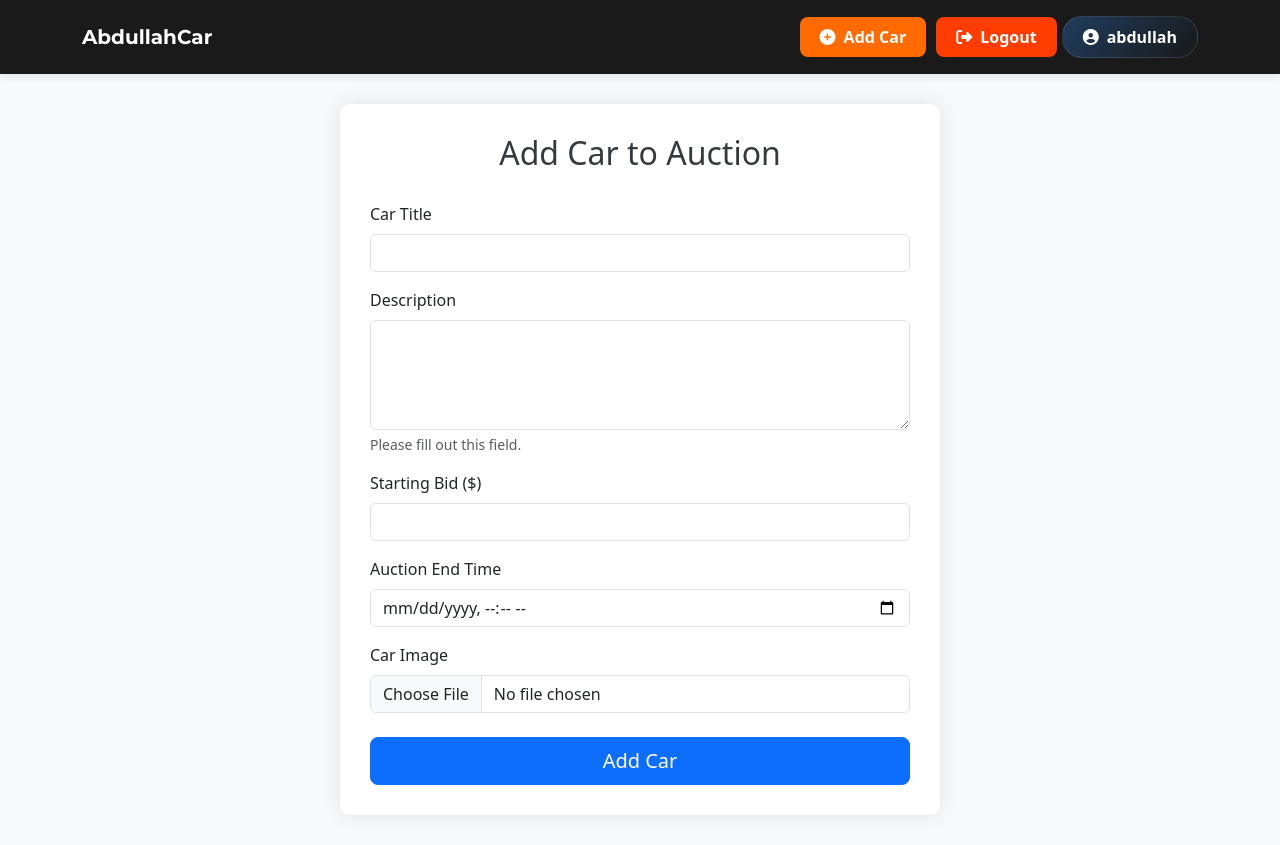
After one commit to muhammadabdullahgohar572/car_project_django, a Django app: page /Addcar/ in a window 1280 px wide. The commit adds this page. Run offline with Django 5.2, Linux system fonts and the light colour scheme; a user stored in the database is signed in.

Commit message:
first commit

```diff
--- a/Carswork/urls.py
+++ b/Carswork/urls.py
@@ -5,5 +5,6 @@ urlpatterns = [
    path('', views.Homepage, name="Home_page"),
    path('Register/', views.Register_view, name="Register_view"),
    path('Logout/', views.Logout, name="Logout"),
-   path('Login_view/',views.Login_view,name="Login_view")
+   path('Login_view/',views.Login_view,name="Login_view"),
+   path("Addcar/",views.AddCar,name="Addcar")
 ]
--- a/Carswork/views.py
+++ b/Carswork/views.py
@@ -2,6 +2,7 @@ from django.shortcuts import render, redirect
 from django.contrib.auth.forms import UserCreationForm, AuthenticationForm
 from django.contrib.auth import login, logout
 from .models import Car
+from django.contrib.auth.decorators import login_required
 
 def Homepage(request):
     carData = Car.objects.all()
@@ -36,3 +37,24 @@ def Login_view(request):
 def Logout(request):
     logout(request)
     return redirect("Home_page")
+
+@login_required
+def AddCar(request):
+    if request.method=="POST":
+        title=request.POST.get("title")
+        description=request.POST.get("description")
+        started_bid=request.POST.get("started_bid")
+        end_auction=request.POST.get("end_auction")
+        image=request.FILES.get("image");
+        Car.objects.create(
+            title=title,
+            description=description,
+            started_bid=started_bid,
+            end_auction=end_auction,
+            image=image,
+            owner=request.user
+        )
+
+
+
+    return render(request,"Addcar.html")
--- /dev/null
+++ b/templates/Addcar.html
@@ -0,0 +1,87 @@
+{% extends 'base.html' %}
+
+
+{% block "Content" %}
+<!DOCTYPE html>
+<html lang="en">
+<head>
+    <meta charset="UTF-8">
+    <meta name="viewport" content="width=device-width, initial-scale=1.0">
+    <title>Add Car - Car Auction</title>
+    <!-- Bootstrap CSS -->
+    <link href="https://cdn.jsdelivr.net/npm/bootstrap@5.3.0/dist/css/bootstrap.min.css" rel="stylesheet">
+    <!-- Custom CSS -->
+    <style>
+        body {
+            background-color: #f8f9fa;
+        }
+        .form-container {
+            max-width: 600px;
+            margin: 30px auto;
+            padding: 30px;
+            background-color: white;
+            border-radius: 10px;
+            box-shadow: 0 0 20px rgba(0, 0, 0, 0.1);
+        }
+        .form-title {
+            text-align: center;
+            margin-bottom: 30px;
+            color: #343a40;
+        }
+
+    </style>
+</head>
+<body>
+    <div class="container">
+        <div class="form-container">
+            <h2 class="form-title">Add Car to Auction</h2>
+
+            <form method="post" action="{% url 'Addcar' %}" enctype="multipart/form-data">
+                {% csrf_token %}
+
+                <!-- Car Title -->
+                <div class="mb-3">
+                    <label for="car_title" class="form-label">Car Title</label>
+                    <input type="text" class="form-control" id="car_title" name="title" required>
+                </div>
+
+                <!-- Description -->
+                <div class="mb-3">
+                    <label for="description" class="form-label">Description</label>
+                    <textarea class="form-control" id="description" name="description" rows="4" required></textarea>
+                    <div class="form-text">Please fill out this field.</div>
+                </div>
+
+                <!-- Starting Bid -->
+                <div class="mb-3">
+                    <label for="starting_bid" class="form-label">Starting Bid ($)</label>
+                    <input type="number" class="form-control" id="starting_bid" name="started_bid" min="0" step="0.01" required>
+                </div>
+
+                <!-- Auction End Time -->
+                <div class="mb-3">
+                    <label for="auction_end_time" class="form-label">Auction End Time</label>
+                    <input type="datetime-local" class="form-control" id="auction_end_time" name="end_auction" required>
+                </div>
+
+                <!-- Car Image -->
+                <div class="mb-4">
+                    <label for="car_image" class="form-label">Car Image</label>
+                    <input class="form-control" type="file" id="car_image" name="image" accept="image/*" required>
+                </div>
+
+                <!-- Submit Button -->
+                <div class="d-grid">
+                    <button type="submit" class="btn btn-primary btn-lg">Add Car</button>
+                </div>
+            </form>
+        </div>
+
+
+    </div>
+
+    <!-- Bootstrap JS Bundle with Popper -->
+    <script src="https://cdn.jsdelivr.net/npm/bootstrap@5.3.0/dist/js/bootstrap.bundle.min.js"></script>
+</body>
+</html>
+{% endblock %}
--- a/templates/Base.html
+++ b/templates/Base.html
@@ -153,7 +153,7 @@
                 <ul class="navbar-nav ms-auto align-items-lg-center">
                     <!-- Add Car Button -->
                     <li class="nav-item">
-                        <a class="nav-btn btn-add-car" href="#">
+                        <a class="nav-btn btn-add-car" href="{% url 'Addcar' %}">
                             <i class="fas fa-plus-circle nav-icon"></i>Add Car
                         </a>
                     </li>
```
Also changed, not shown: db.sqlite3.
